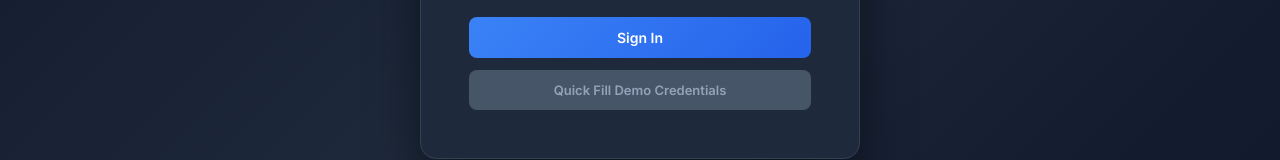
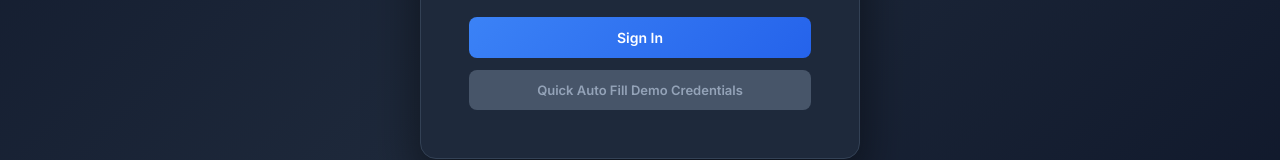
Before and after one commit to eakarsu/AITelecomCustomerExperienceManager, a React (Create React App) app in the folder frontend/: page / in a window 1280 px wide. Shown: the part 471-631 px from the top of the page. Built offline with nearby package versions, Linux system fonts and the light colour scheme; no server answers.

Commit message:
Commit pending workspace changes

```diff
--- a/frontend/src/pages/Login.js
+++ b/frontend/src/pages/Login.js
@@ -56,7 +56,7 @@ function Login({ onLogin }) {
           </button>
 
           <button type="button" className="btn btn-fill" onClick={fillCredentials} style={{ width: '100%', justifyContent: 'center' }}>
-            Quick Fill Demo Credentials
+            Quick Auto Fill Demo Credentials
           </button>
         </form>
       </div>
```
